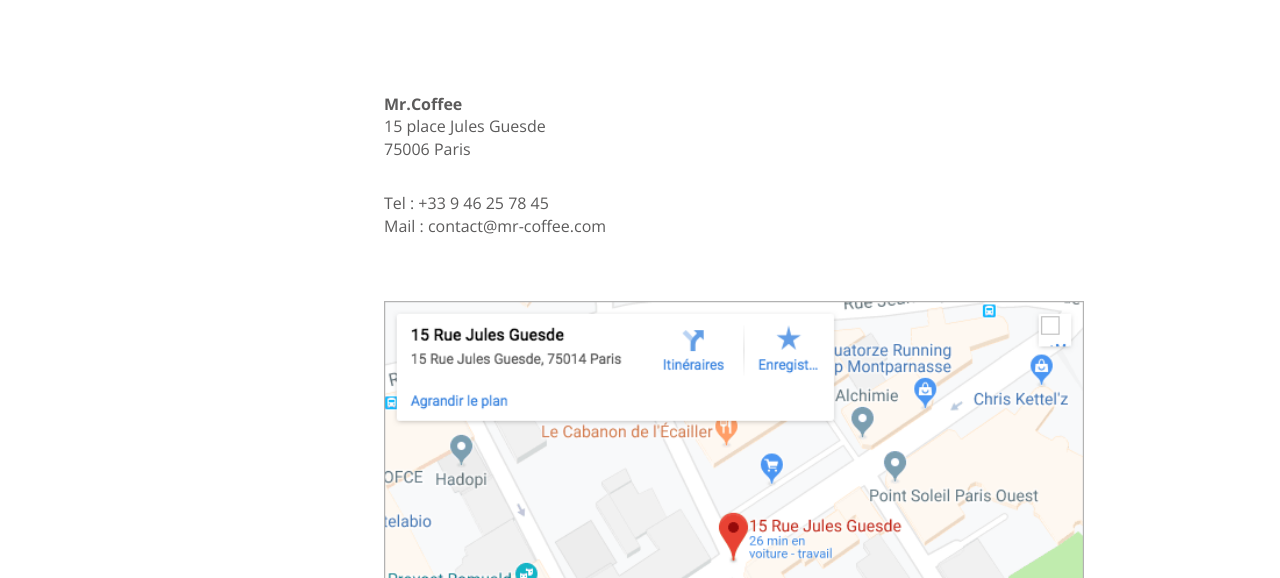
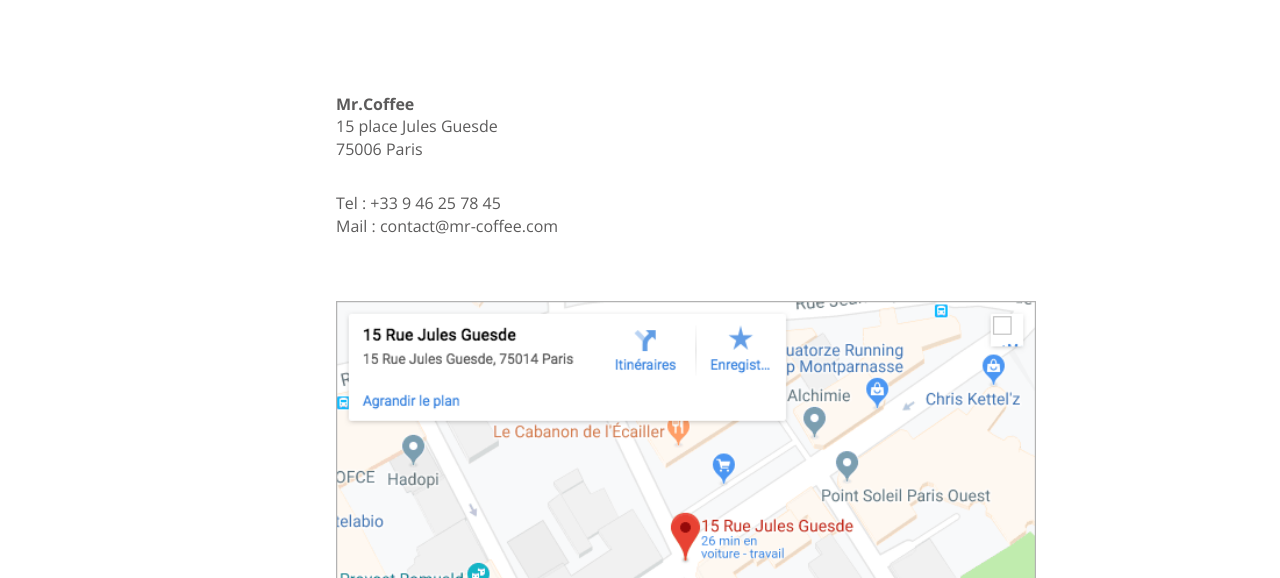
Before and after one commit to shubhamb04/Incode-Project_2, a plain HTML site: page contact.html in a window 1280 px wide. Shown: the part 374-952 px from the top of the page. Drawn offline with nearby package versions, Linux system fonts and the light colour scheme.

Commit message:
Fixed some layout bugs on contact page

```diff
--- a/application.css
+++ b/application.css
@@ -462,17 +462,8 @@ address{
         padding:4rem 9rem;
         overflow: auto;
     }
-}
-
-@media (min-width: 1024px) {
 
     img.contact-map{
         width: 700px;
     }
-
-    .contact-container{
-        padding:4rem 12rem;
-        overflow: auto;
-    }
-
 }
```
Also changed, not shown: 1 other file.
